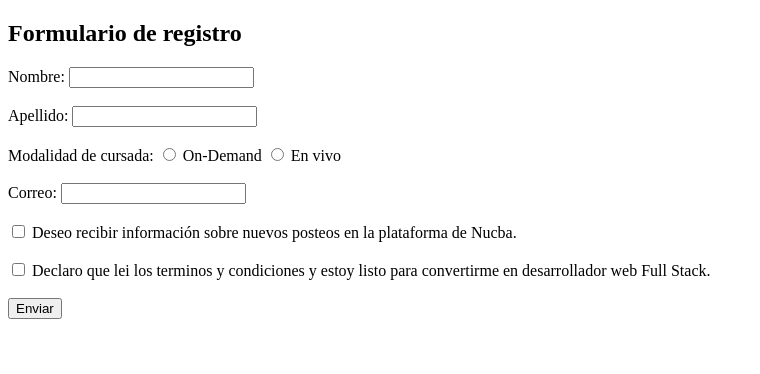
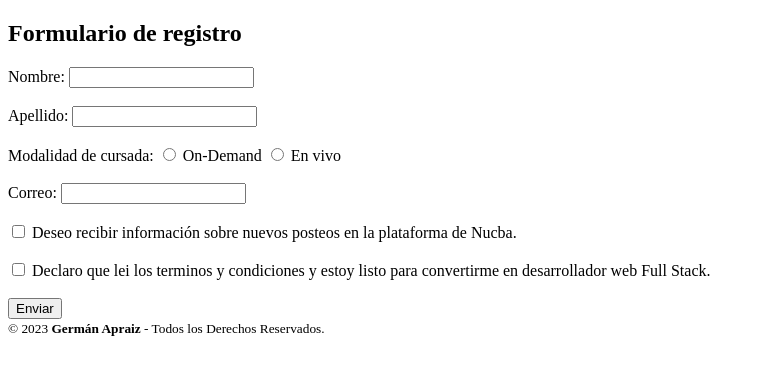
Before and after one commit to GermanApraiz/tp-nucba-formulario-de-registro-, a plain HTML site: page index.html in a window 1280 px wide. Shown: the whole page, without its empty margins (0-760 px from the left). Drawn offline with Linux system fonts and the light colour scheme.

Commit message:
formulario

```diff
--- a/index.html
+++ b/index.html
@@ -24,5 +24,8 @@
     <br><input type="checkbox"/>
     <label for="checkbox2">Declaro que lei los terminos y condiciones y estoy listo para convertirme en desarrollador web Full Stack.</label><br>
     <br><button type="submit">Enviar</button>
+    <footer>
+        <small>&copy; 2023 <b>Germán Apraiz</b> - Todos los Derechos Reservados.</small>
+    </footer>
 </body>
 </html>
```
